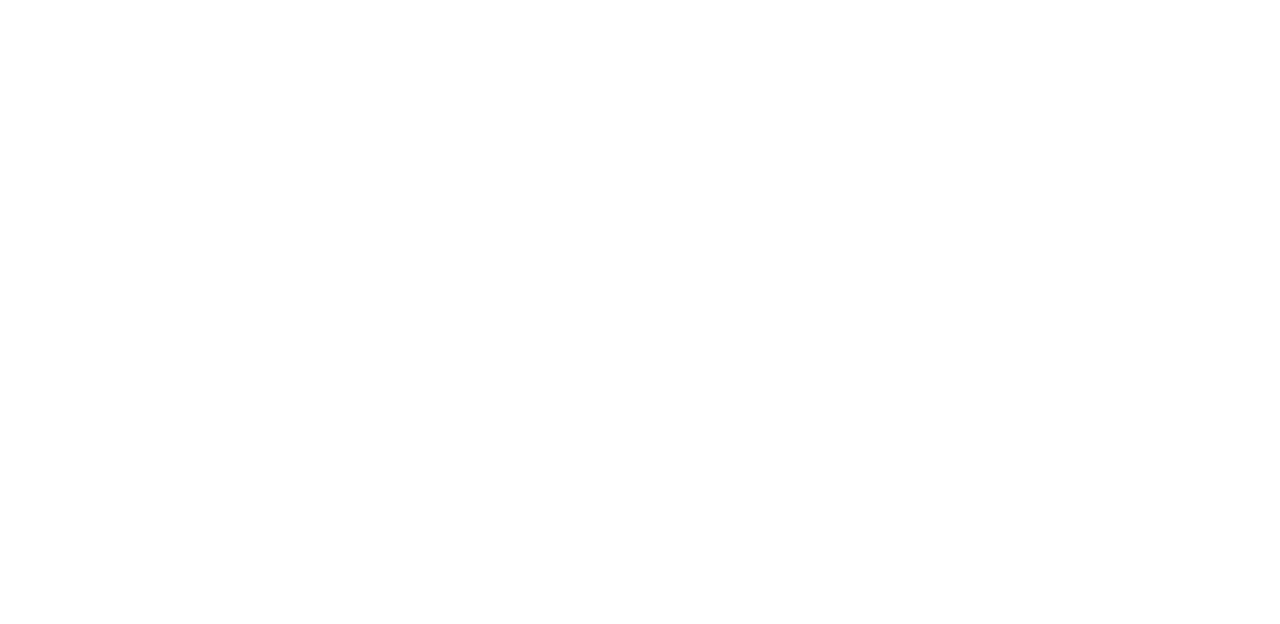
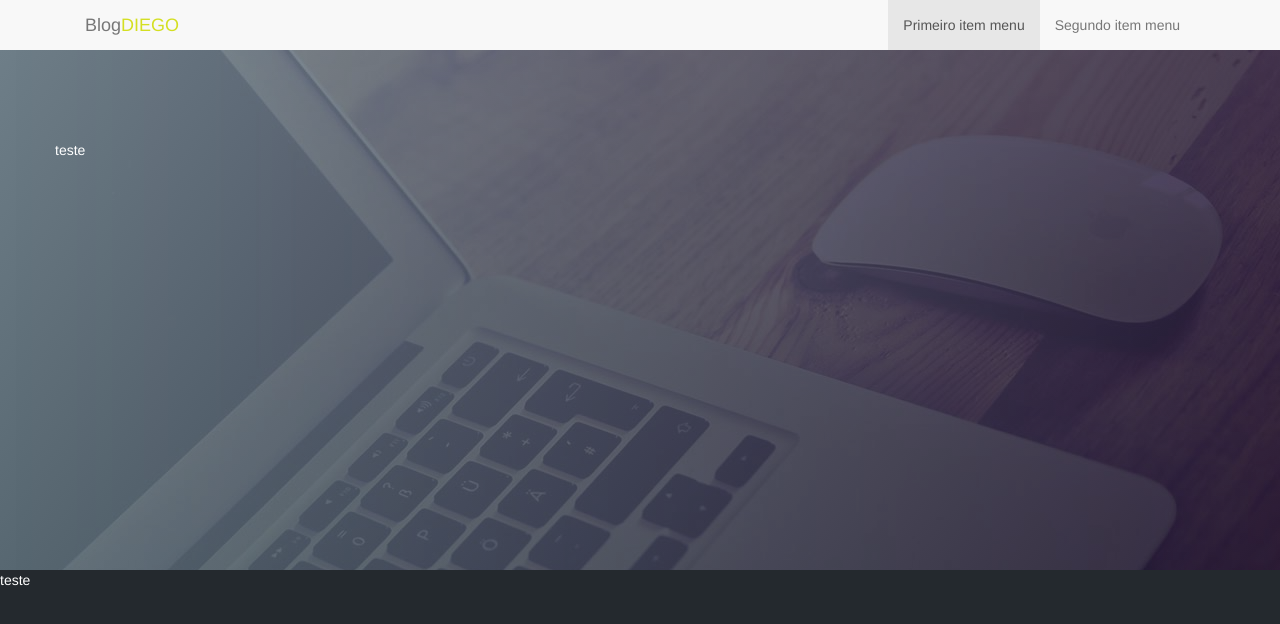
Before and after one commit to campsodiego/Diego, a plain HTML site: page index.html in a window 1280 px wide. Drawn offline with Linux system fonts and the light colour scheme.

Commit message:
Inicio header, banner e corpo

```diff
--- a/assets/css/style.css
+++ b/assets/css/style.css
@@ -0,0 +1,29 @@
+body {
+	background-color: #24292e;
+	color: #fff;
+}
+.container-custom {
+	background-color: #F8F8F8;
+	color: #000;
+}
+/*MENU HEADER*/
+#bs-example-navbar-collapse-1 {
+	float: right;
+}
+.navbar-header span {
+	color: #D4DF21;
+	font-weight: 6000;
+}
+
+/*CAPA SITE*/
+.bg {
+	background: url(../img/static6.jpg) center fixed;
+	height: 520px;
+}
+.header {
+	padding-top: 90px;
+    padding-bottom: 50px;
+    background: linear-gradient(129deg, rgba(150,150,150,0.6),rgba(0,0,0,0.6));
+    min-height: 520px;
+    position: relative;
+}
--- a/index.html
+++ b/index.html
@@ -4,10 +4,35 @@
 	<meta charset="utf-8">
 	<meta http-equiv="X-UA-Compatible" content="IE=edge">
 	<title>Blog Diego</title>
-	<link rel="stylesheet" href="assets/css/style.css">
-	<link rel="stylesheet" href="assets/css/bootstrap.css">
+	<link rel="stylesheet" type="text/css" href="assets/css/bootstrap.css">
+	<link rel="stylesheet" type="text/css" href="assets/css/style.css">
+
 </head>
 <body>
-
+	<section class="content">
+		<div class="nav navbar-default">
+			<div class="container container-custom">
+				<div class="navbar-header">
+					<a href="#" class="navbar-brand" title="BlogDIEGO">Blog<span>DIEGO</span></a>
+				</div>
+				<div class="collapse navbar-collapse" id="bs-example-navbar-collapse-1">
+					<ul class="nav navbar-nav">
+						<li class="active"><a href="#">Primeiro item menu <span class="sr-only">(current)</span></a></li>
+						<li><a href="#">Segundo item menu</a></li>
+					</ul>
+				</div>
+			</div><!-- FIM HEADER -->
+		</div>
+		<div class="bg">
+			<div class="header">
+				<div class="container">
+					<div class="row">
+						teste
+					</div>
+				</div>
+			</div>
+		</div>
+		teste
+	</section>
 </body>
 </html>
```
Also changed, not shown: assets/img/desk.jpg (added), assets/img/futuretoday.jpg (added), assets/img/static6.jpg (added), 1 other file.
